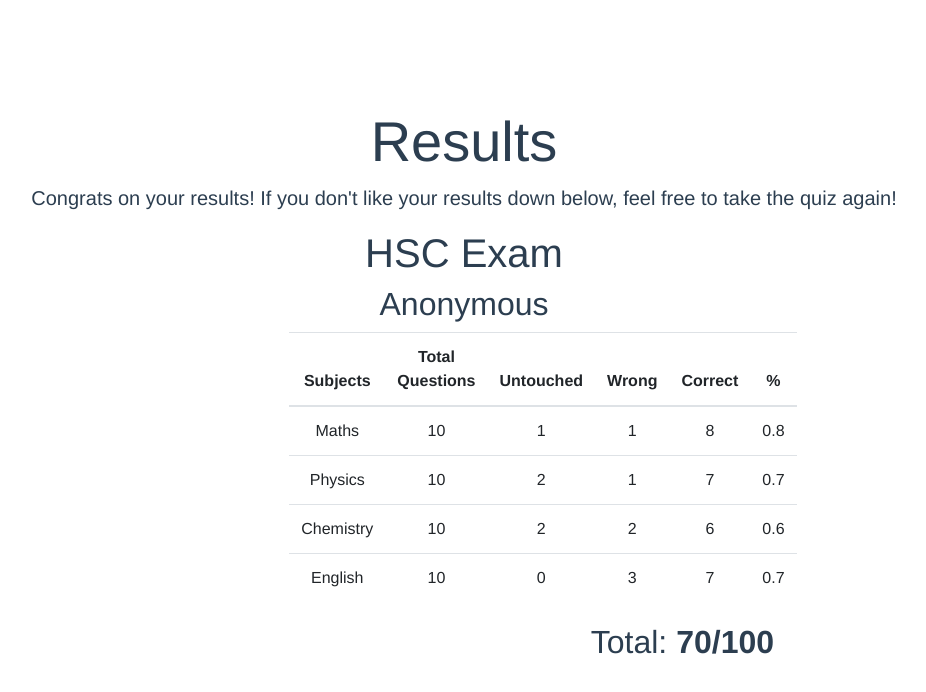
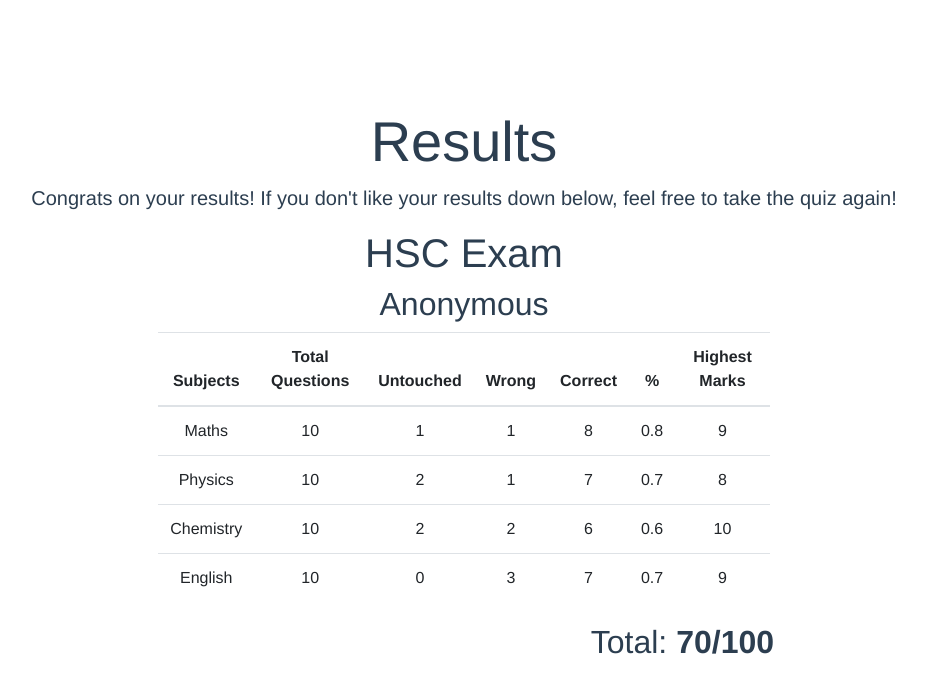
Before and after one commit to zunaid321/Vuejs_assignment_part_2, a Vue app: page / in a window 1280 px wide. Shown: the top 692 px of the page, without its empty margins (176-1102 px from the left). Built offline with nearby package versions, Linux system fonts and the light colour scheme.

Commit message:
Fixed the alignment

```diff
--- a/src/components/Results.vue
+++ b/src/components/Results.vue
@@ -59,7 +59,7 @@ computed: {
     font-size: 2rem;
   }
   .table{
-    width: 50%;
-    margin-left: 24%;
+    width: 70%;
+    margin-left: 15%;
   }
 </style>
--- a/src/components/json/data.json
+++ b/src/components/json/data.json
@@ -5,7 +5,8 @@
         "Untouched": "1",
         "Wrong": "1",
         "Correct": "8",
-        "%": "0.8"
+        "%": "0.8",
+        "Highest Marks": "9"
     },
     {
         "Subjects": "Physics",
@@ -13,7 +14,8 @@
         "Untouched": "2",
         "Wrong": "1",
         "Correct": "7",
-        "%": "0.7"
+        "%": "0.7",
+        "Highest Marks": "8"
     },
     {
         "Subjects": "Chemistry",
@@ -21,7 +23,8 @@
         "Untouched": "2",
         "Wrong": "2",
         "Correct": "6",
-        "%": "0.6"
+        "%": "0.6",
+        "Highest Marks": "10"
     },
     {
         "Subjects": "English",
@@ -29,6 +32,7 @@
         "Untouched": "0",
         "Wrong": "3",
         "Correct": "7",
-        "%": "0.7"
+        "%": "0.7",
+        "Highest Marks": "9"
     }
 ]
```
